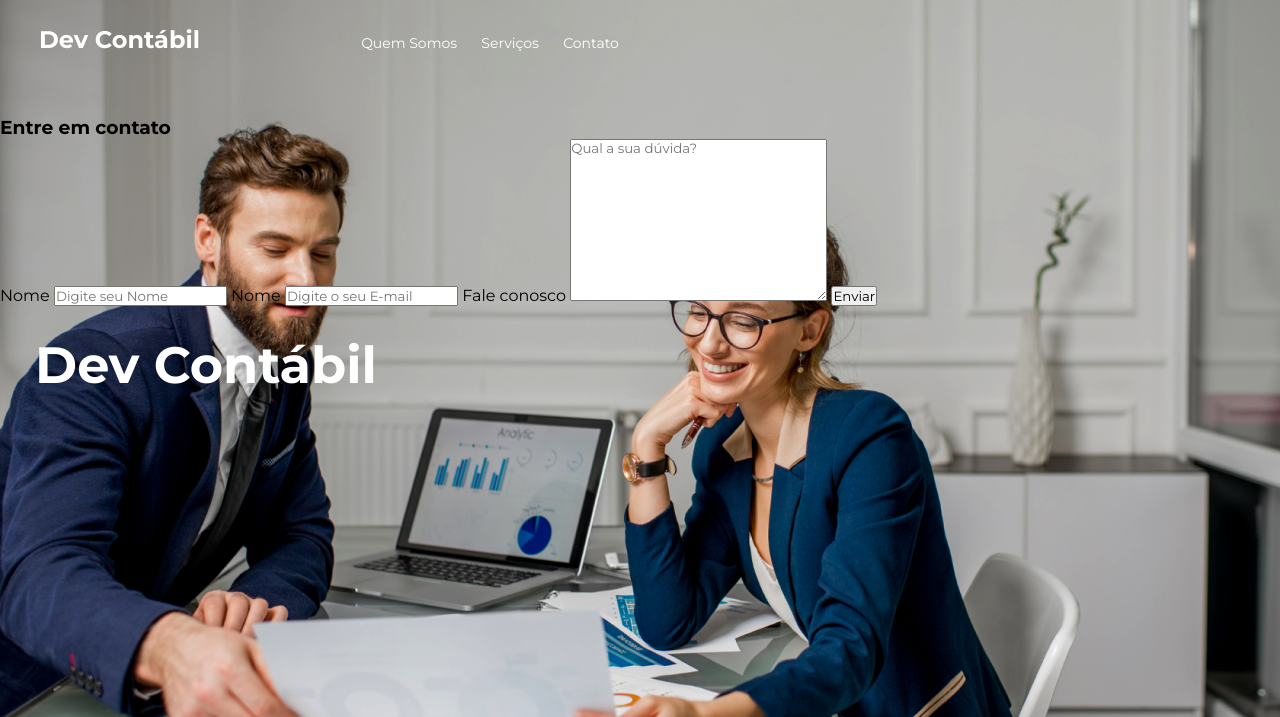
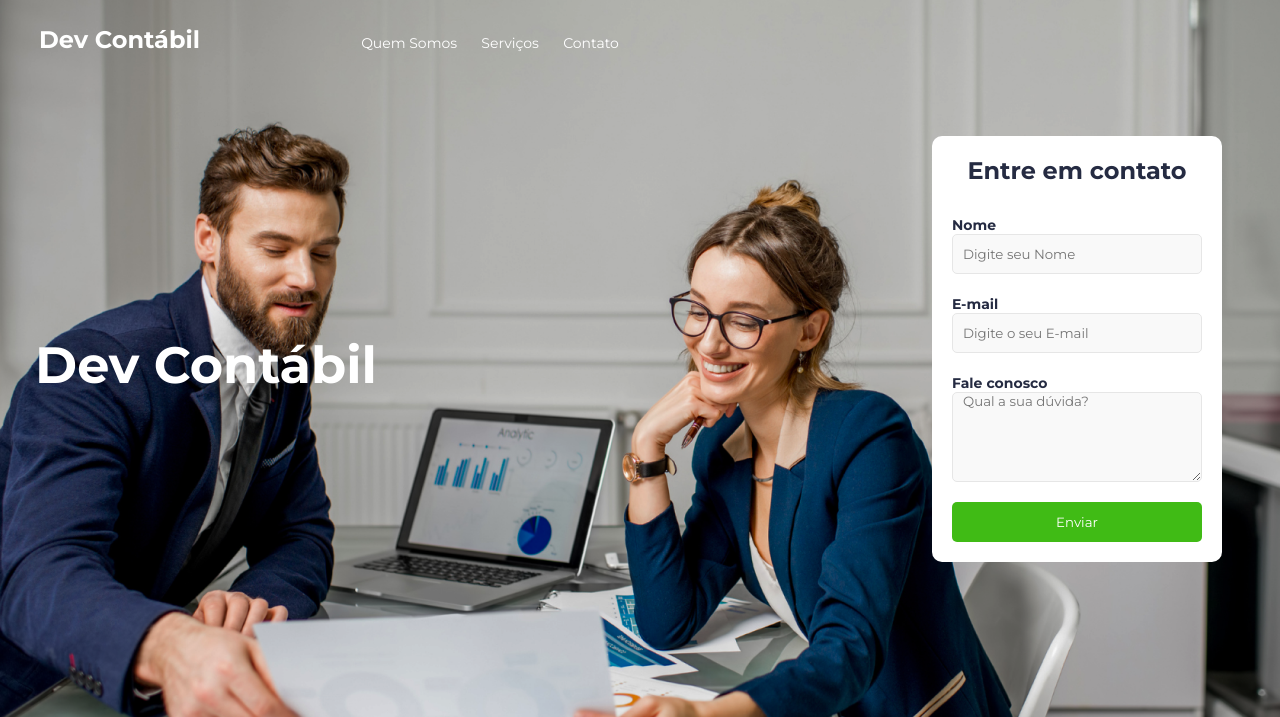
Before and after one commit to diasmailson/devContabil, a plain HTML site: page index.html in a window 1280 px wide. Shown: the top 717 px of the page. Drawn offline with Linux system fonts and the light colour scheme.

Commit message:
estilização do header e formulário

```diff
--- a/index.html
+++ b/index.html
@@ -24,7 +24,7 @@
 
       <h1>Dev Contábil</h1>
 
-      <form action="">
+      <form class="contact-form" action="">
         <h3>Entre em contato</h3>
 
         <label for="">
@@ -33,8 +33,8 @@
         </label>
 
         <label for="">
-          Nome
-          <input type="text" placeholder="Digite o seu E-mail" />
+          E-mail
+          <input type="email" placeholder="Digite o seu E-mail" />
         </label>
 
         <label>
@@ -43,8 +43,6 @@
             placeholder="Qual a sua dúvida?"
             name=""
             id=""
-            cols="30"
-            rows="10"
           ></textarea>
         </label>
 
--- a/styles.css
+++ b/styles.css
@@ -38,3 +38,58 @@ h1 {
   top: 280px;
   margin-left: 35px;
 }
+
+.contact-form {
+  background-color: #FFFFFF;
+  border-radius: 10px;
+  float: right;
+  padding: 20px;
+  margin-right: 58px;
+  position: relative;
+  top: 20px;
+}
+
+.contact-form input {
+  display: block;
+  background: #F9F9F9;
+  border: 1px solid #E6E6E6;
+  border-radius: 5px;
+  height: 40px;
+  width: 250px;
+  margin-bottom: 20px;
+  padding-left: 10px;
+}
+
+.contact-form textarea {
+  display: block;
+  background: #F9F9F9;
+  border: 1px solid #E6E6E6;
+  border-radius: 5px;
+  height: 90px;
+  width: 250px;
+  margin-bottom: 20px;
+  padding-left: 10px;
+}
+
+.contact-form h3 {
+  font-size: 24px;
+  color: #252B42;
+  margin-bottom: 30px;
+  text-align: center;
+}
+
+.contact-form label {
+  font-size: 14px;
+  font-weight: 600;
+  color: #252B42;
+}
+
+.contact-form button {
+  width: 250px;
+  height: 40px;
+  cursor: pointer;
+  border: none;
+  border-radius: 5px;
+  background: #40BB15;
+  color: #FFFFFF;
+}
```
